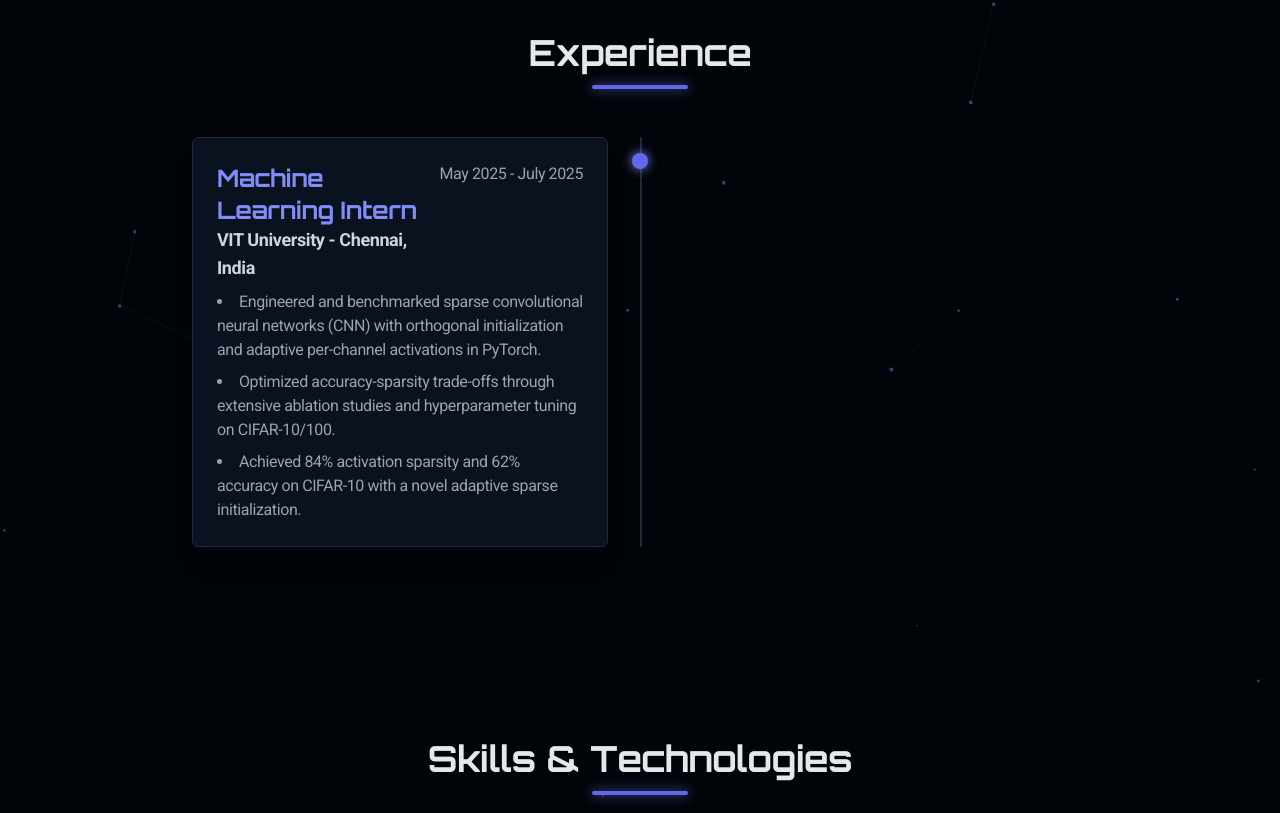
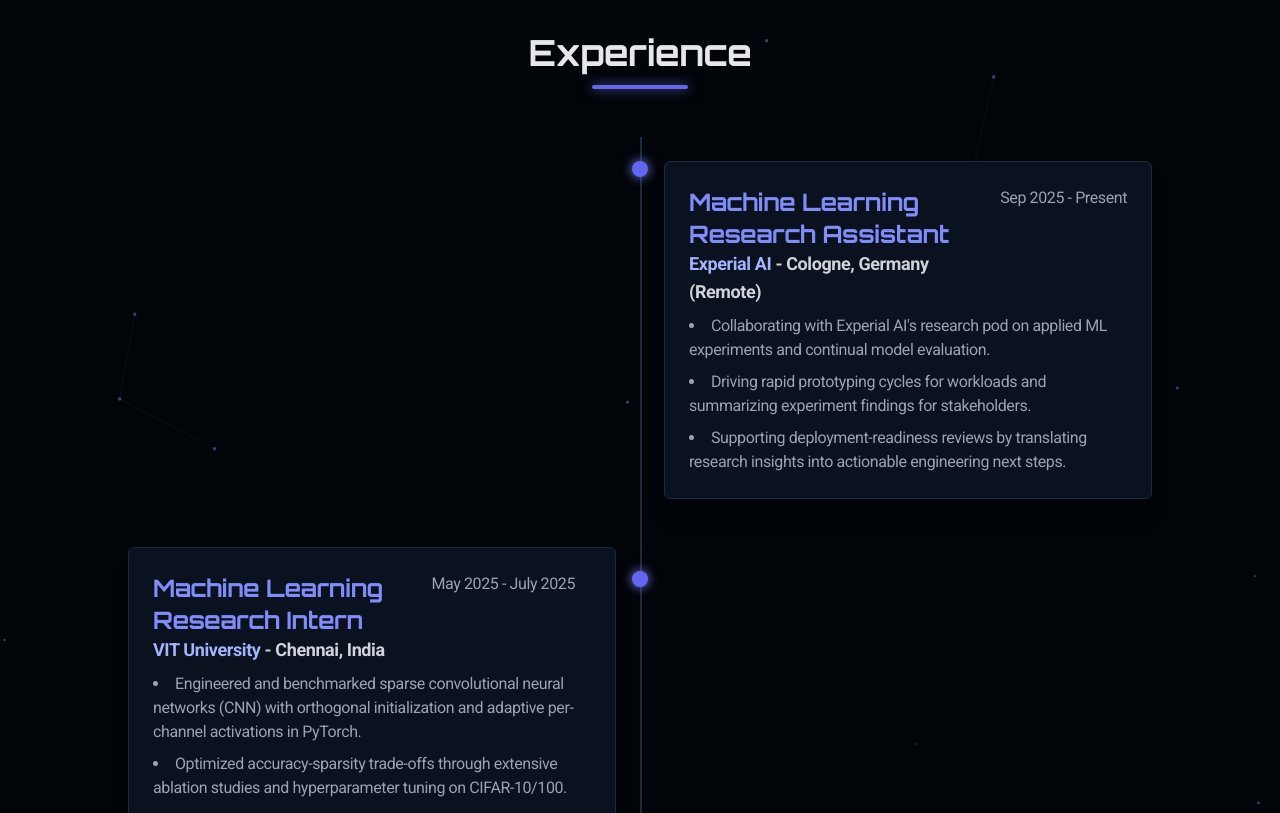
Before and after one commit to HappyHaru21/my-portfolio, a React (Create React App) app: page / in a window 1280 px wide. Shown: the part 847-1660 px from the top of the page. Built offline with nearby package versions, Linux system fonts and the light colour scheme.

Commit message:
Update: December resume and experience

```diff
--- a/src/App.js
+++ b/src/App.js
@@ -3,9 +3,9 @@ import { Mail, Linkedin, Github, ChevronsUp, Menu, X } from 'lucide-react';
 
 const portfolioData = {
   name: "Sidak Deep Singh",
-  title: "  AI & ML Engineer | Full-Stack Developer",
-  summary: "While I can't carry a tune, I'm passionate about orchestrating complex ML models and full-stack applications. With a toolkit including Python, PyTorch, TensorFlow, and MERN, I enjoy transforming abstract concepts into tangible, elegant solutions.",
-  resumeUrl: "/SidakDeepSinghResumeJUL2025.pdf",
+  title: " ML Researcher",
+  summary: "Machine Learning researcher with hands-on experience in sparse neural networks, low-resource NLP, and transformer fine-tuning. Skilled in optimizing model efficiency with PyTorch, LoRA, and quantization, and experienced in experiment tracking with WandB, MLFlow.",
+  resumeUrl: "/SidakDeepSinghResumeDEC2025.pdf",
   contact: {
     email: "singh.sidak1deep@gmail.com",
     linkedin: "https://www.linkedin.com/in/sidakdeep",
@@ -17,8 +17,21 @@ const portfolioData = {
   },
   experience: [
     {
-      title: "Machine Learning Intern",
+      title: "Machine Learning Research Assistant",
+      company: "Experial AI",
+      companyUrl: "https://www.experial.ai/",
+      location: "Cologne, Germany (Remote)",
+      date: "Sep 2025 - Present",
+      description: [
+        "Collaborating with Experial AI's research pod on applied ML experiments and continual model evaluation.",
+        "Driving rapid prototyping cycles for workloads and summarizing experiment findings for stakeholders.",
+        "Supporting deployment-readiness reviews by translating research insights into actionable engineering next steps."
+      ]
+    },
+    {
+      title: "Machine Learning Research Intern",
       company: "VIT University",
+      companyUrl: "https://chennai.vit.ac.in/",
       location: "Chennai, India",
       date: "May 2025 - July 2025",
       description: [
@@ -335,29 +348,47 @@ const Section = ({ id, title, children }) => {
 
 const Experience = ({ experience }) => (
   <Section id="experience" title="Experience">
-    <div className="max-w-4xl mx-auto relative">
+    <div className="max-w-5xl mx-auto relative">
       <div className="absolute left-4 sm:left-1/2 top-0 h-full w-0.5 bg-slate-800"></div>
-      {experience.map((job, index) => (
-        <div key={index} className="relative mb-8 pl-8 sm:pl-0">
-          <div className="sm:flex items-center sm:justify-between">
-            <div className={`w-full sm:w-1/2 ${index % 2 === 0 ? 'sm:pr-8' : 'sm:pl-8 sm:text-right'}`}>
+      {experience.map((job, index) => {
+        const isRight = index % 2 === 0;
+        return (
+          <div
+            key={index}
+            className={`relative mb-12 pl-8 sm:pl-0 sm:flex ${isRight ? 'sm:justify-end' : 'sm:justify-start'}`}
+          >
+            <div
+              className={`w-full sm:w-[calc(50%-1.5rem)] ${isRight ? 'sm:ml-10 sm:mt-6' : 'sm:mr-10'}`}
+            >
               <div className="bg-slate-900/70 p-6 rounded-md shadow-xl border border-slate-800 hover:border-indigo-600 transition-colors duration-300 backdrop-blur-sm">
                 <div className="flex justify-between items-start mb-2 flex-col sm:flex-row">
-                  <div>
+                  <div className={`w-full sm:w-auto sm:text-left`}>
                     <h3 className="text-2xl font-bold text-indigo-400 font-orbitron">{job.title}</h3>
-                    <p className="text-lg font-semibold text-gray-300">{job.company} - {job.location}</p>
+                    <p className="text-lg font-semibold text-gray-300">
+                      {job.companyUrl ? (
+                        <a
+                          href={job.companyUrl}
+                          target="_blank"
+                          rel="noopener noreferrer"
+                          className="text-indigo-300 hover:text-indigo-200 underline-offset-4 hover:underline"
+                        >
+                          {job.company}
+                        </a>
+                      ) : job.company}
+                      {` - ${job.location}`}
+                    </p>
                   </div>
-                  <p className="text-md text-gray-400 whitespace-nowrap mt-2 sm:mt-0">{job.date}</p>
+                  <p className={`text-md text-gray-400 whitespace-nowrap mt-2 sm:mt-0 w-full sm:w-auto ${isRight ? 'sm:text-left sm:pl-4' : 'sm:text-right sm:pr-4'}`}>{job.date}</p>
                 </div>
                 <ul className="list-disc list-inside text-gray-400 space-y-2">
                   {job.description.map((point, i) => <li key={i}>{point}</li>)}
                 </ul>
               </div>
             </div>
+            <div className="absolute left-4 sm:left-1/2 top-6 -ml-2 h-4 w-4 rounded-full bg-indigo-500 shadow-[0_0_10px_2px_rgba(129,140,248,0.6)]"></div>
           </div>
-           <div className="absolute left-4 sm:left-1/2 top-4 -ml-2 h-4 w-4 rounded-full bg-indigo-500 shadow-[0_0_10px_2px_rgba(129,140,248,0.6)]"></div>
-        </div>
-      ))}
+        );
+      })}
     </div>
   </Section>
 );
```
Also changed, not shown: 2 other files (tests, documents, lock files or other folders).
